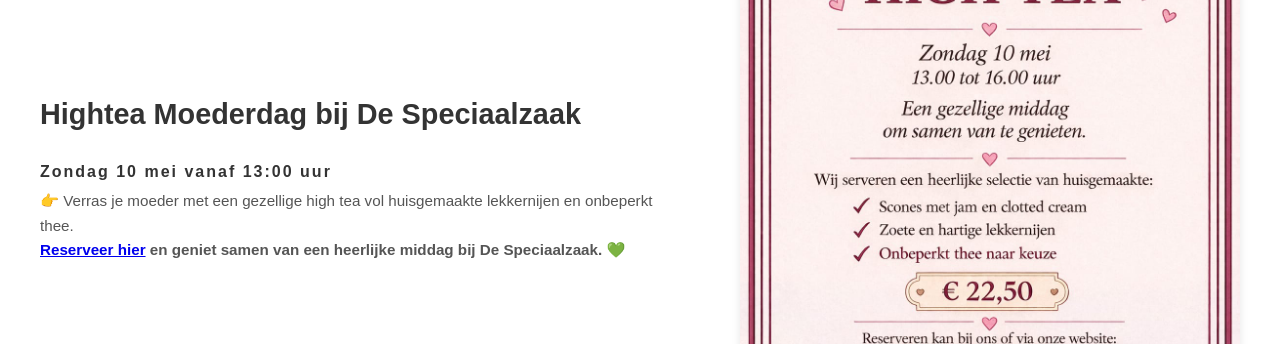
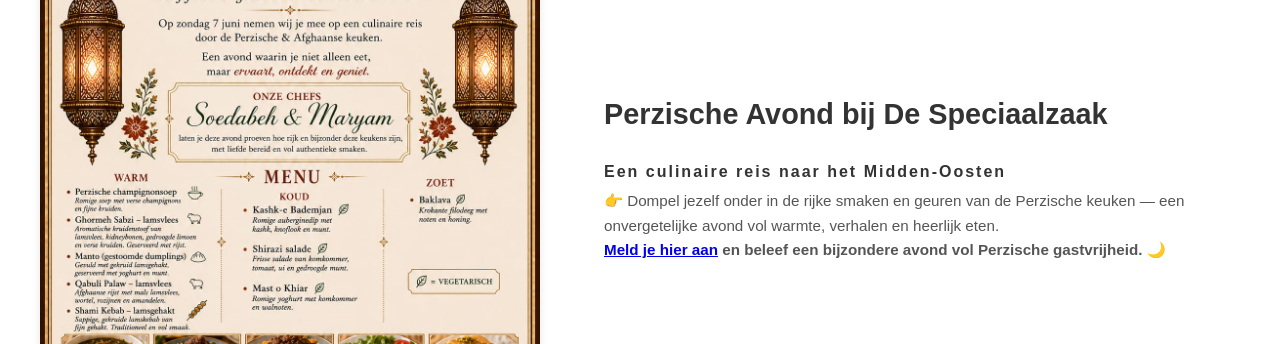
Before and after one commit to rickslotboom/speciaalzaakvoorburg, a React (Create React App) app: page / in a window 1280 px wide. Shown: the part 723-1067 px from the top of the page. Built offline with nearby package versions, Linux system fonts and the light colour scheme.

Commit message:
moederdag weg

```diff
--- a/src/App.js
+++ b/src/App.js
@@ -9,7 +9,6 @@
 import Evenementen from "./pages/Evenementen";
 import Reserveren from "./pages/Reserveren";
 import WijnReserveren from "./pages/wijnReserveren";
-import PaasbrunchReserveren from "./pages/paasBrunchReserveren";
 import PerzischReserveren from "./pages/perzischReserveren";
 
 import "./App.css";
@@ -26,7 +25,6 @@
         <Route path="/medewerkers/:id" element={<MedewerkerDetail />} />
         <Route path="/evenementen" element={<Evenementen />} />
         <Route path="/reserveren" element={<Reserveren />} />
-        <Route path="/hightea" element={<PaasbrunchReserveren />} />
         <Route path="/perzische-avond" element={<PerzischReserveren />} />
         <Route path="/wijnproeverij" element={<WijnReserveren />} />
       </Routes>
--- a/src/pages/Homep.js
+++ b/src/pages/Homep.js
@@ -6,29 +6,6 @@
     <div className="app-container">
       <header className="hero-section"></header>
 
-      {/* Section 1 - Moederdag */}
-      <section className="three-gs-section">
-        <div className="three-gs-content">
-          <h3>Hightea Moederdag bij De Speciaalzaak</h3>
-          <h2>Zondag 10 mei vanaf 13:00 uur</h2>
-          <div className="g-item">
-            <p>👉 Verras je moeder met een gezellige high tea vol huisgemaakte lekkernijen en onbeperkt thee.</p>
-            <p>
-              <b>
-                <Link to="/hightea">Reserveer hier</Link>{" "}
-                en geniet samen van een heerlijke middag bij De Speciaalzaak. 💚
-              </b>
-            </p>
-          </div>
-        </div>
-        <div className="three-gs-image">
-          <img
-            src="/images/moederdag.jpeg"
-            alt="Moederdag bij De Speciaalzaak"
-            className="single-feature-image"
-          />
-        </div>
-      </section>
 
       {/* Section 2 - Perzische Avond */}
       <section className="three-gs-section">
```
